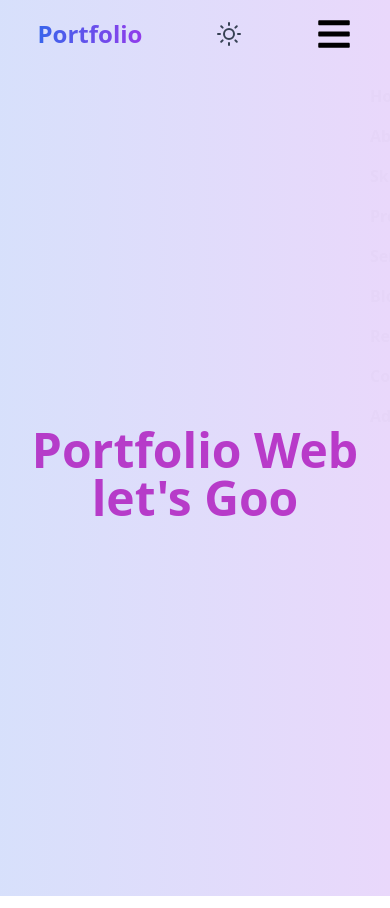
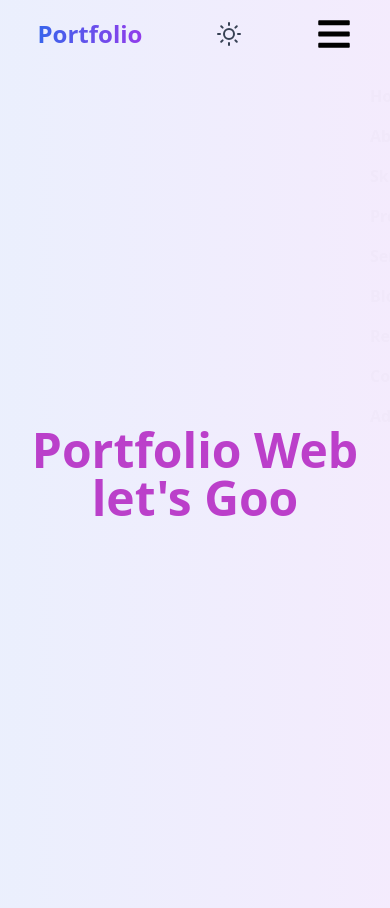
Before and after one commit to MaxamedYare-web/portfoliomoha, a React (Vite) app: page / in a window 390 px wide. Shown: the top 908 px of the page. Built offline with nearby package versions, Linux system fonts and the light colour scheme.

Commit message:
nav menu h-screen done

```diff
--- a/src/index.css
+++ b/src/index.css
@@ -9,7 +9,7 @@
 }
 .bodyBg{
     background: linear-gradient(90deg,
-              rgba(56, 101, 236,0.2) 0%,
-              rgba(146, 60, 235,0.2) 100%);
+              rgba(56, 101, 236,0.1) 0%,
+              rgba(146, 60, 235,0.1) 100%);
 
 }
--- a/src/pages/Header.jsx
+++ b/src/pages/Header.jsx
@@ -37,7 +37,7 @@ export const HeaderPage = () => {
       <div className='absolute z-10 bg-amber-300 w-screen mt-5'>
           {/* mobile menu */}
         <nav className={`absolute p-5 flex flex-col duration-2000 ease-in-out ${isClickMenu ? "w-[100%] opacity-100" :"w-[0%] opacity-1"}
-          justify-center bg-white top-[15%] mt-5 right-0  lg:hidden gap-4 text-md font-semibold `}>
+           h-screen bg-white top-[15%] mt-5 right-0  lg:hidden gap-4 text-md font-semibold `}>
           <NavLink className="hover:text-blue-500 duration-500">Home</NavLink>
           <NavLink className="hover:text-blue-500 duration-500">About</NavLink>
           <NavLink className="hover:text-blue-500 duration-500">Skills</NavLink>
```
